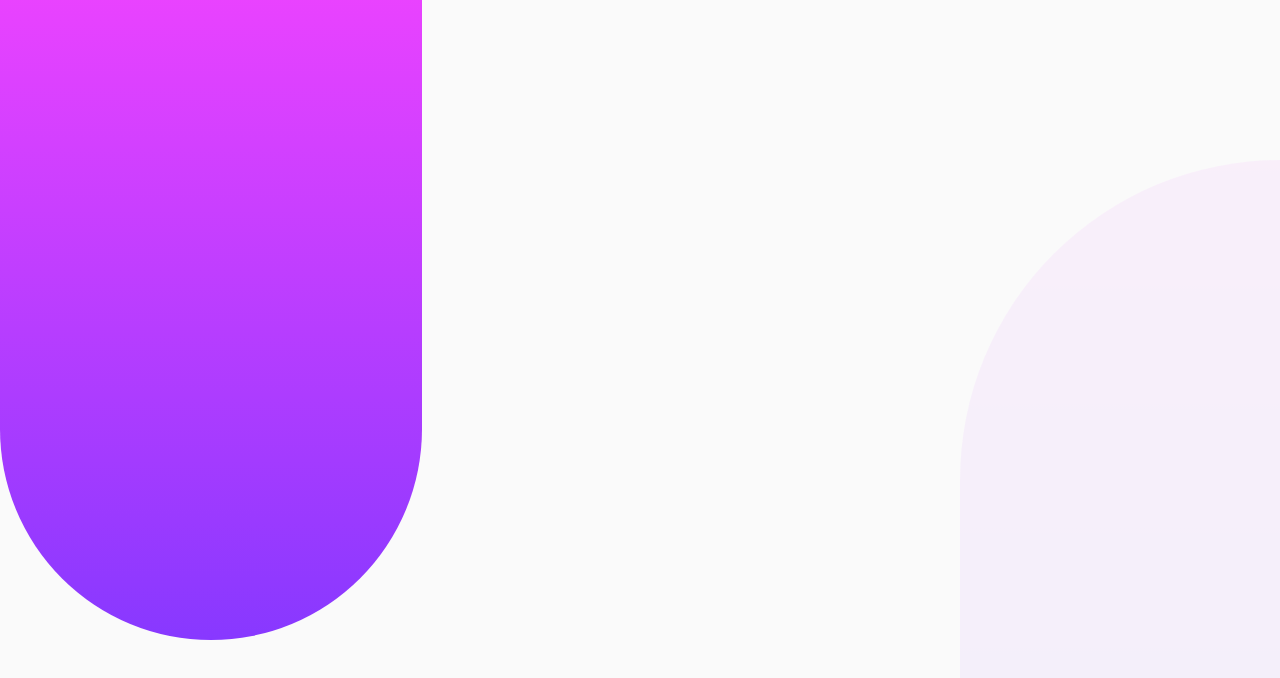
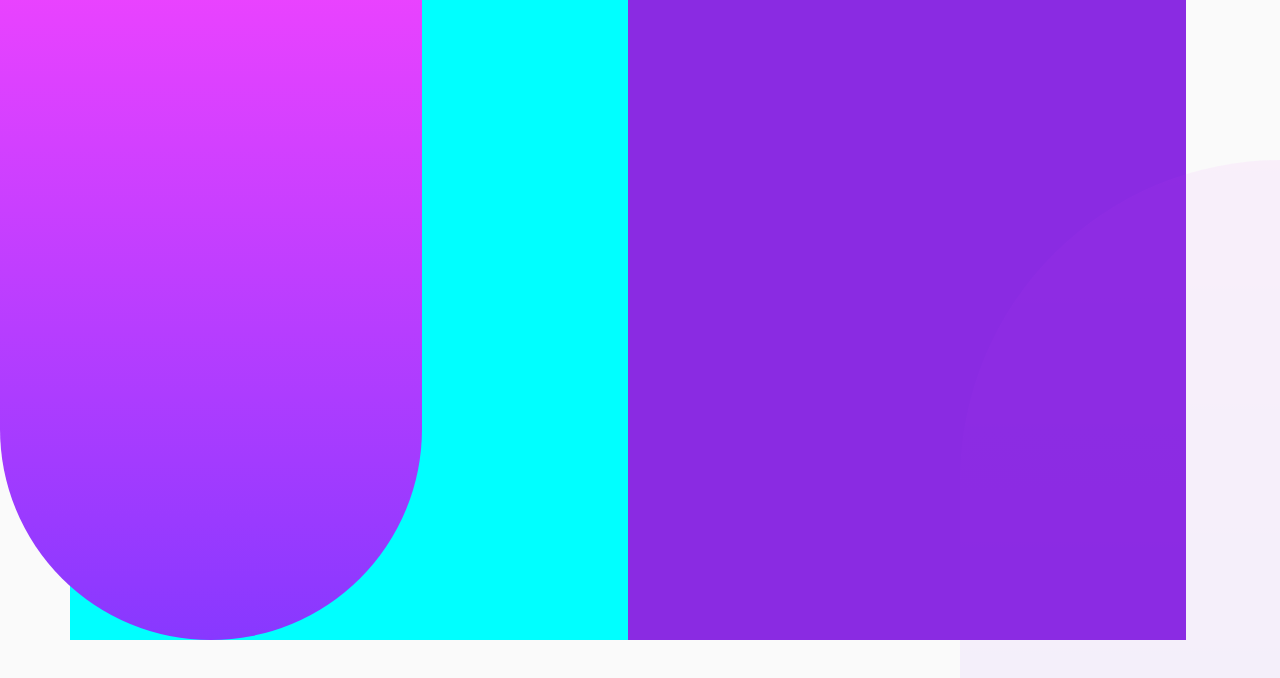
Before and after one commit to T-Induwara/chat-app-ui, a React (Create React App) app: page / in a window 1280 px wide. Shown: the top 678 px of the page. Built offline with nearby package versions, Linux system fonts and the light colour scheme.

Commit message:
Made minor changes

```diff
--- a/src/App.css
+++ b/src/App.css
@@ -39,7 +39,6 @@
 *{
     margin:0;
     padding:0;
-    background-color: red;
 }
 .app{
     height:100vh;
@@ -50,6 +49,7 @@
     position:absolute;
     height:55vh;
     width:50vw;
+    z-index:1 !important;
 }
 .top-shape{
     top:0;
@@ -64,7 +64,23 @@
     border-radius:1000rem 0rem 0rem 0rem;
     opacity:5%;
 }
-
+.wrapper-row{
+    width:100% !important;
+    flex-direction: column;
+    z-index:100 !important;
+}
+.app-border{
+    flex:50%;
+    width:80vw;
+    height:80vh;
+    background-color: aqua;
+}
+.text-wrapper{
+    flex:50%;
+    width:80vw;
+    height:80vh;
+    background-color: blueviolet;
+}
 
 @media only screen and (min-width:768px){
     .app{
@@ -88,4 +104,8 @@
         width:25vw;
         border-radius:1000rem 0rem 0rem 0rem;
     }
+    .wrapper-row{
+        width:100% !important;
+        flex-direction: row;
+    }
 }
--- a/src/components/AppUI.js
+++ b/src/components/AppUI.js
@@ -7,9 +7,19 @@ import DogPic2 from '../assets/images/dog-image-2.jpg';
 import DogPic3 from '../assets/images/dog-image-3.jpg';
 
 const AppUI = () => {
-    return <div className="app">
+    return <div className="d-flex flex-row app">
         <div className="top-shape"></div>
         <div className="bottom-shape"></div>
+        <div className="container app-wrapper">
+            <div className="row d-flex wrapper-row">
+                <div className="app-border">
+                    <div className="app-ui"></div>
+                </div>
+                <div className="text-wrapper">
+
+                </div>
+            </div>
+        </div>
     </div>
 };
 export default AppUI;
```
